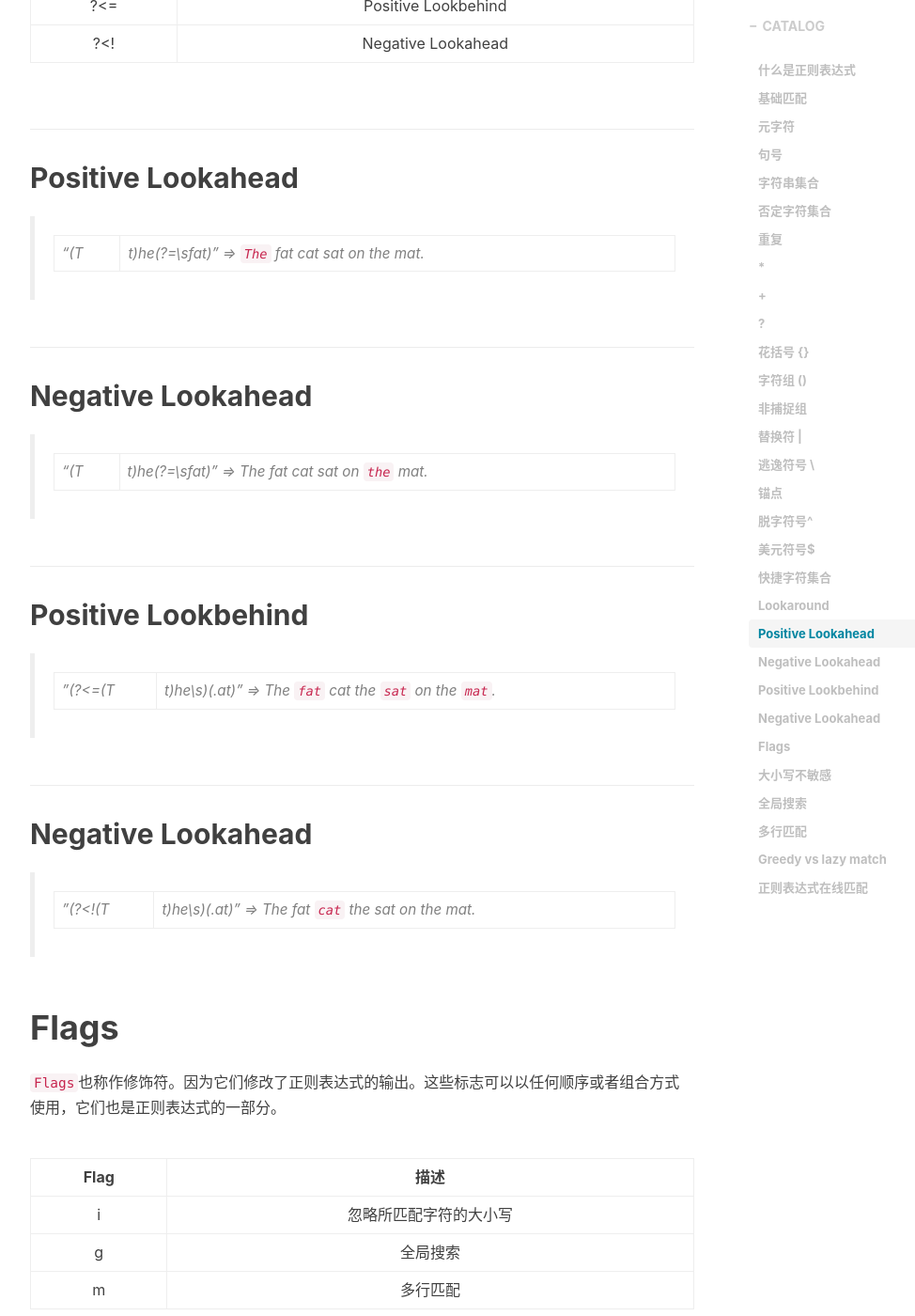
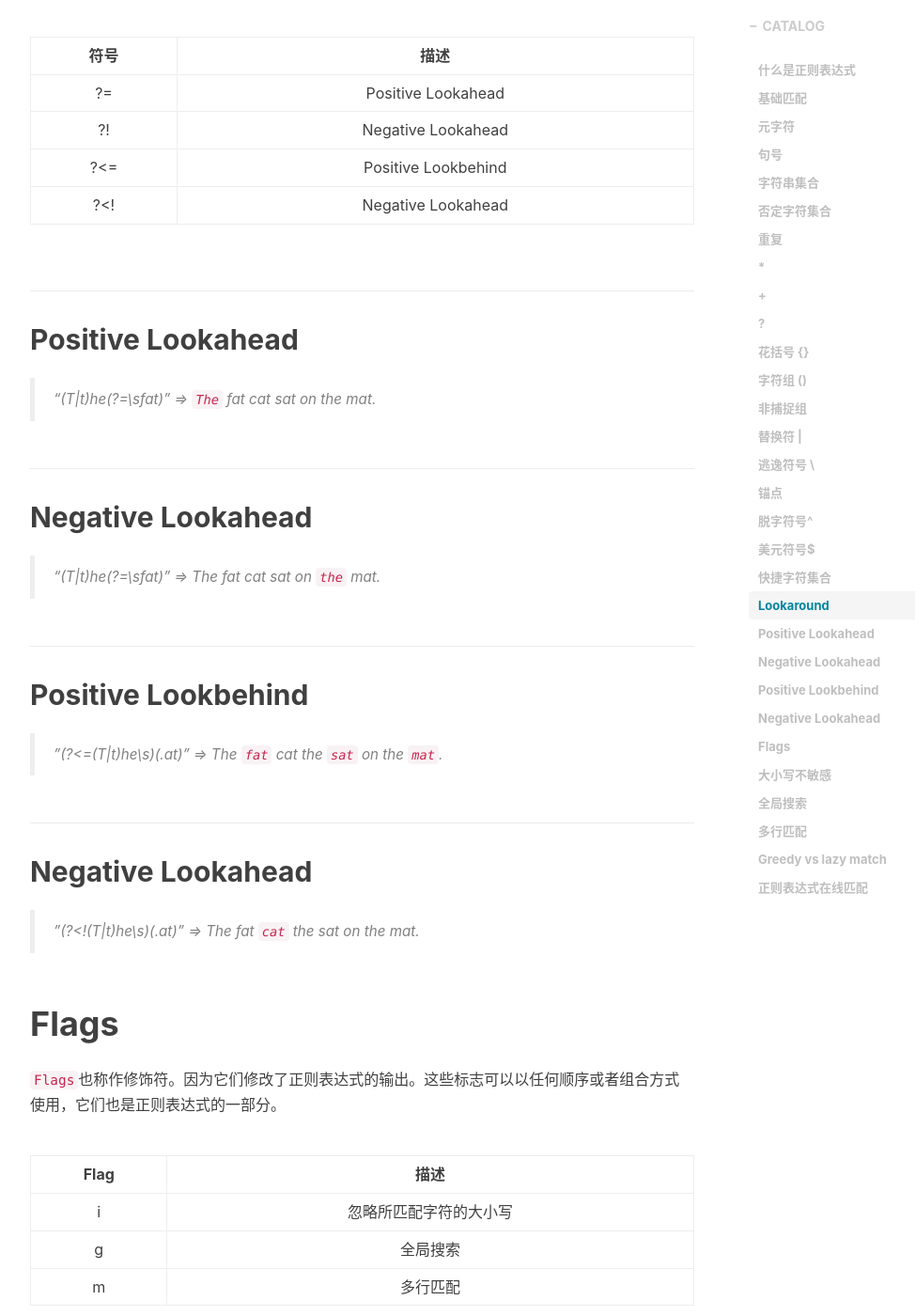
Before and after one commit to HiLany/HiLany.github.io, a Jekyll site: the page built from _posts/2019-10-21-正则表达式学习.md, in a window 1280 px wide and 1400 px high, scrolled down 9022 px. Shown: the whole window at 94% size, without its empty margins (233-1207 px from the left). Built offline with Jekyll 4.4.1, drawn with Linux system fonts in a browser that asks for light colours; nearby versions of some CDN libraries; comment, search, counter and statistics services are not loaded; some of the changed text lies outside the part shown.

```diff
--- a/_posts/2019-10-21-正则表达式学习.md
+++ b/_posts/2019-10-21-正则表达式学习.md
@@ -25,7 +25,7 @@ tags:
 
 那么根据以上规则，我们可以书写如下正则表达式：
 
-![正则表达式示例]](https://raw.githubusercontent.com/HiLany/HiLany.github.io/master/img/post-20191025-1.png)
+![正则表达式示例](https://raw.githubusercontent.com/HiLany/HiLany.github.io/master/img/post-20191025-1.png)
 
 上述的表达式可以接受的字符串有：`lanyoung`、`l_young`、`lany_1234`、`lany_12-34`等等。但是不能匹配`ly`，因为字符串长度不符合规则。
 
@@ -182,9 +182,9 @@ tags:
 
 可以比较如下两个正则表达式所匹配的结果:
 
-> "(T|t)he" => `The` car is parked in `the` garage.
+> "(T\|t)he" => `The` car is parked in `the` garage.
 
-> "^(T|t)he" => `The` car is parked in the garage.
+> "^(T\|t)he" => `The` car is parked in the garage.
 
 
 ### 美元符号`$`
@@ -230,19 +230,19 @@ tags:
 
 ## Positive Lookahead
 
-> "(T|t)he(?=\sfat)" =>  `The` fat cat sat on the mat.
+> "(T\|t)he(?=\sfat)" =>  `The` fat cat sat on the mat.
 
 ## Negative Lookahead
 
-> "(T|t)he(?=\sfat)" =>  The fat cat sat on `the` mat.
+> "(T\|t)he(?=\sfat)" =>  The fat cat sat on `the` mat.
 
 ## Positive Lookbehind
 
-> "(?<=(T|t)he\s)(.at)" => The `fat` cat the `sat` on the `mat`.
+> "(?<=(T\|t)he\s)(.at)" => The `fat` cat the `sat` on the `mat`.
 
 ## Negative Lookahead
 
-> "(?<!(T|t)he\s)(.at)" => The fat `cat` the sat on the mat.
+> "(?<!(T\|t)he\s)(.at)" => The fat `cat` the sat on the mat.
 
 # Flags
 
```
